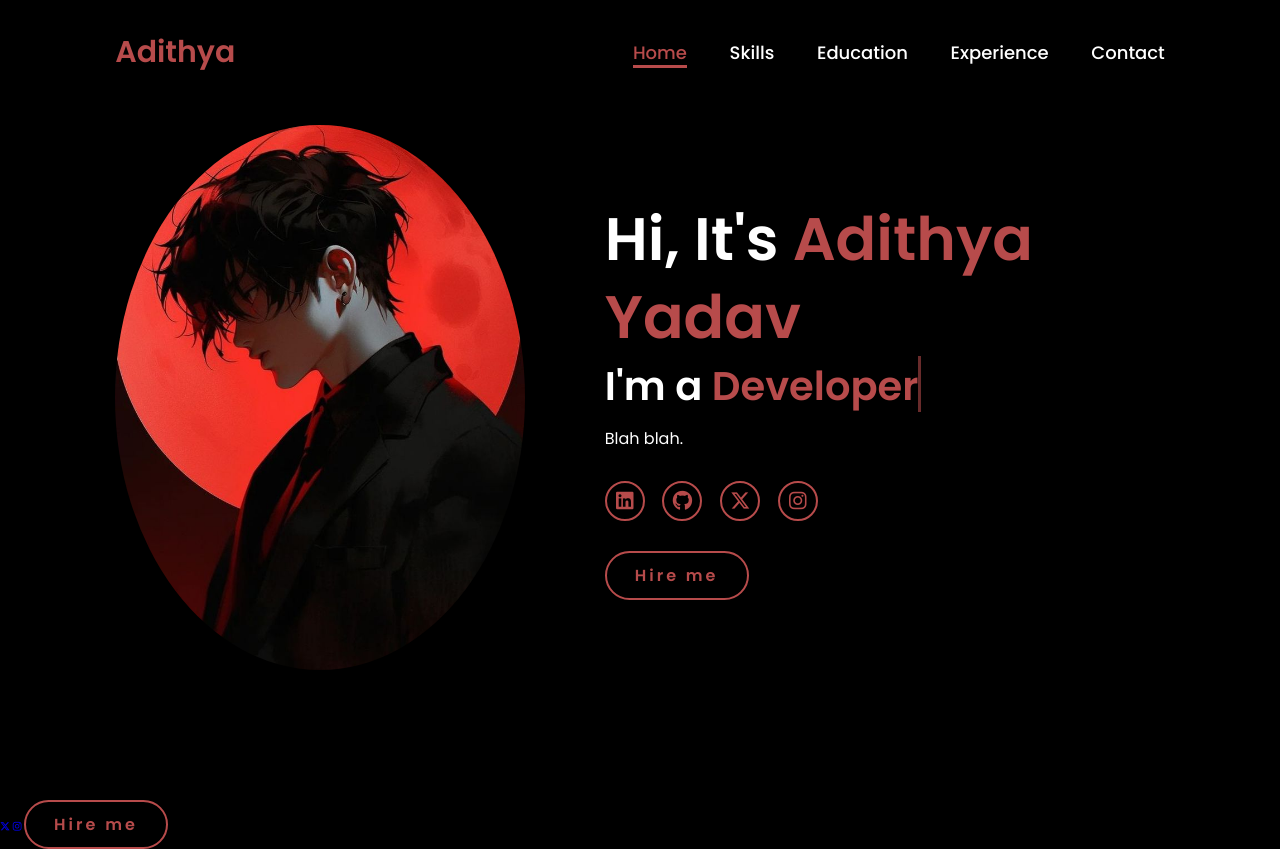
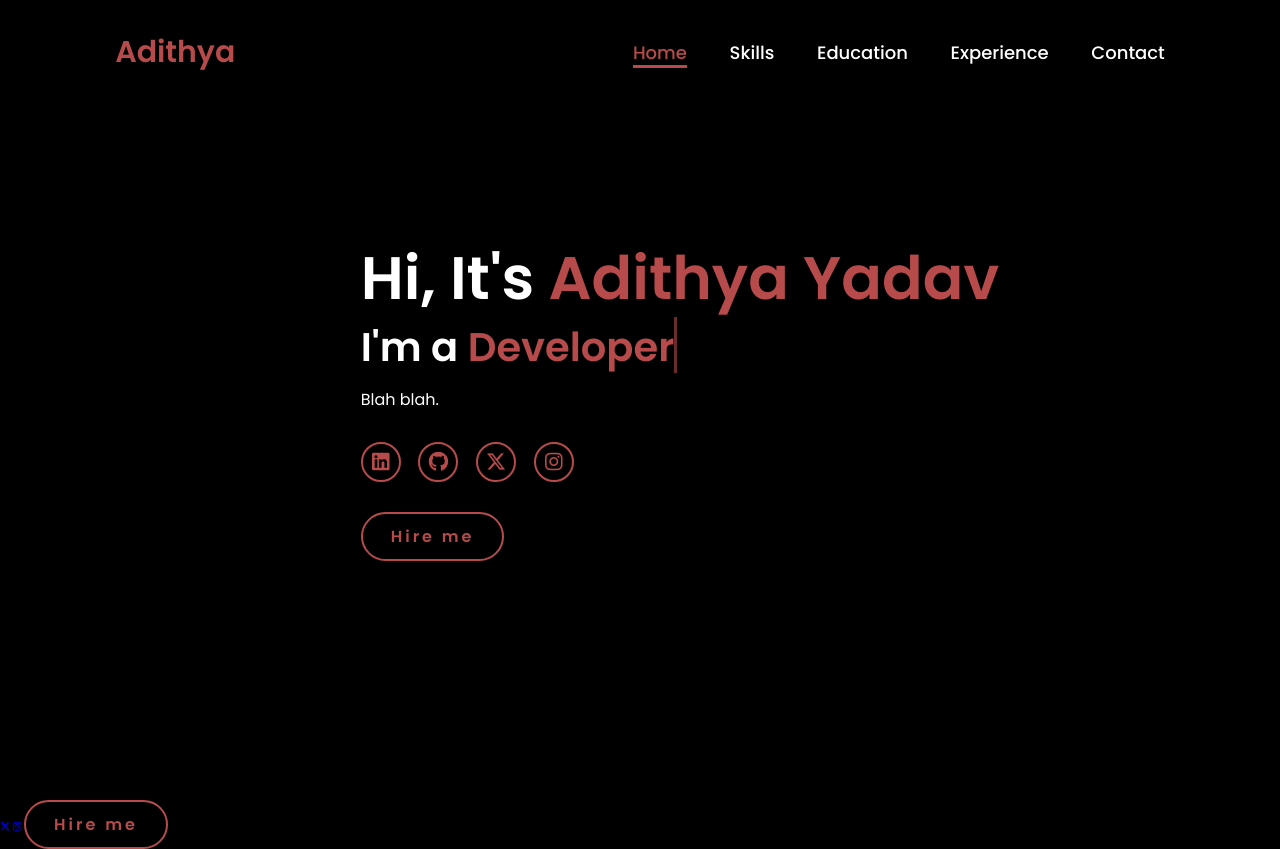
Before and after one commit to AR-47/Portfolio-website, a plain HTML site: page index.html in a window 1280 px wide. Drawn offline with Linux system fonts and the light colour scheme.

Commit message:
Update index.html

```diff
--- a/index.html
+++ b/index.html
@@ -22,7 +22,7 @@
     </header>
     <section class="home">
         <div class="home-img">
-            <img src="main.jpg" alt="">
+            <img src="" alt="">
         </div>
         <div class="home-content">
             <h1>Hi, It's <span>Adithya Yadav</span></h1>
```
